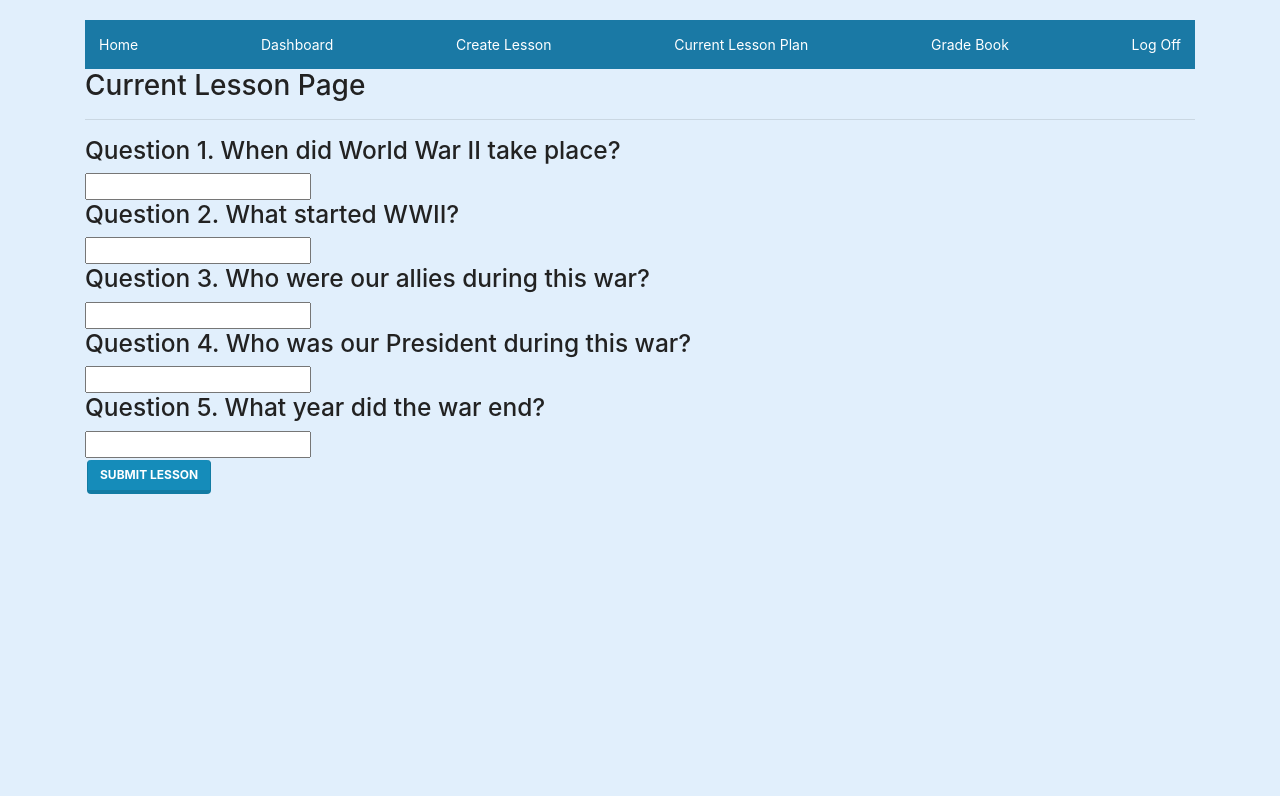
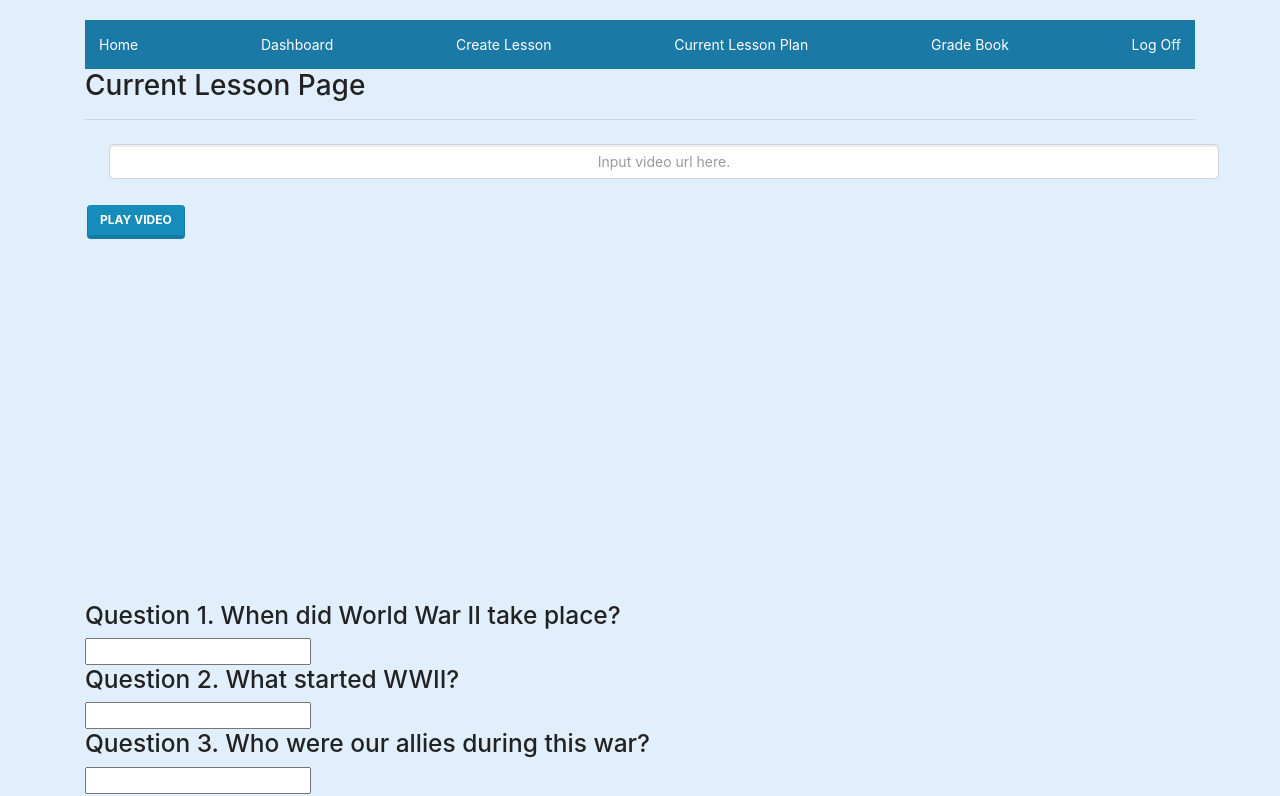
Before and after one commit to Woz-U-Group-Projects/new-team-freeze, a React (Create React App) app in the folder client-react/: page /CurrentLessonPlan in a window 1280 px wide. Shown: the top 796 px of the page. Built offline with nearby package versions, Linux system fonts and the light colour scheme; no server answers; sample sign-in values are in the browser's storage.

Commit message:
dynamic video added to currentlesson

```diff
--- a/client-react/package.json
+++ b/client-react/package.json
@@ -10,6 +10,7 @@
     "react-bootstrap-icons": "^1.0.3-alpha4",
     "react-bootstrap-tabs": "^1.0.2",
     "react-dom": "^16.13.1",
+    "react-player": "^2.3.0",
     "react-router-dom": "^5.2.0",
     "react-scripts": "3.0.1"
   },
--- a/client-react/src/Screens/CurrentLessonPlan.js
+++ b/client-react/src/Screens/CurrentLessonPlan.js
@@ -5,6 +5,7 @@ import {
     Link,
     // Route
 } from "react-router-dom";
+import ReactPlayer from "react-player";
 
 
 
@@ -12,7 +13,12 @@ import {
 class CurrentLessonPlan extends React.Component {
     constructor(props) {
         super(props);
-        this.state = { currentLessonPlan: [] };
+
+        this.state = {
+            CurrentLessonPlan:[],
+            inputValue: "",
+            url:""
+         };
         this.taskName = React.createRef();
     }
 
@@ -33,6 +39,15 @@ class CurrentLessonPlan extends React.Component {
         axios.get(url).then(response => this.setState({ currentLessonPlan: response.data }));
     };
 
+
+    handleChange = (event) =>{
+        this.setState({inputValue : event.target.value})
+    }
+
+    handleSubmit = (data) =>{
+        data.preventDefault();
+        this.setState({url: this.state.inputValue})
+    }
 
     render() {
 
@@ -65,6 +80,19 @@ class CurrentLessonPlan extends React.Component {
 
                 </div>
                 <hr></hr>
+                                  <div className="video">
+                                  <header className="video-header">
+                                       <div>
+                                           <form onSubmit={this.handleSubmit}>
+                                          <input onChange={this.handleChange}
+                                          className="form-control m-4" type="text" placeholder="Input video url here."/>
+                                           <button className="btn btn-primary">Play Video</button>
+                                           </form>
+                                      </div>
+
+                        <ReactPlayer url={this.state.url} control={true} />
+                        </header>
+                      </div>
                 <div>
                         <form>
                             <h3>Question 1. When did World War II take place?</h3>
```
Also changed, not shown: 1 other file (tests, documents, lock files or other folders).
